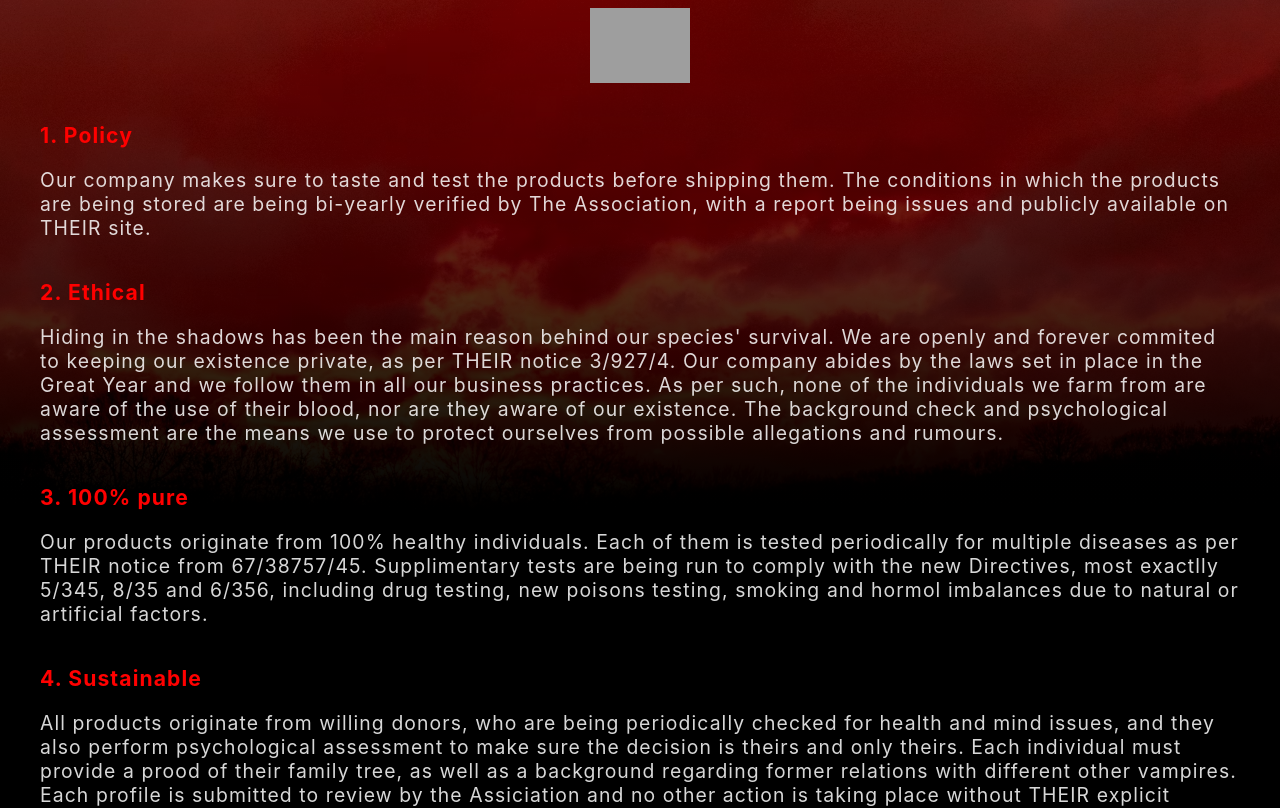
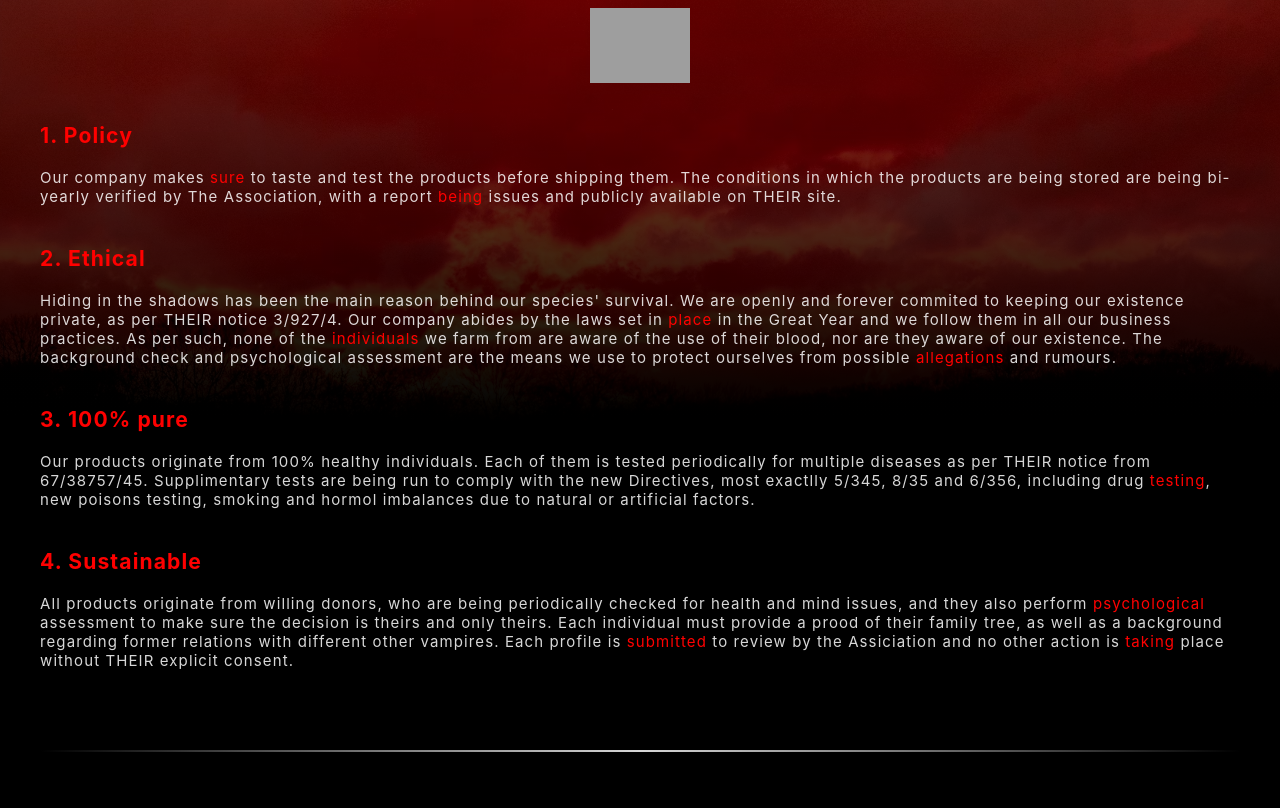
Before and after one commit to IoanaGeorgia/vampire_shop, a React (Create React App) app: page /vampire_shop/mission in a window 1280 px wide. Shown: the part 460-1268 px from the top of the page. Built offline with nearby package versions, Linux system fonts and the light colour scheme; grey boxes are pictures that could not be loaded.

Commit message:
alert added to cellar, bug with hash routing not working fixed

```diff
--- a/src/App.js
+++ b/src/App.js
@@ -6,7 +6,7 @@ import Cellar from './pages/Cellar';
 import Footer from './pages/Footer';
 import Mission from './pages/Mission';
 import Collection from './pages/Collection';
-import ScrollToTop from './pages/ScroolToTop';
+import ScrollToTop from './pages/ScrollToTop';
 
 
 function App() {
--- a/src/index.css
+++ b/src/index.css
@@ -589,7 +589,8 @@ footer p {
   font-size: var(--default-small-size);
 }
 
-.bloodAdvice li span {
+.bloodAdvice li span,
+.missionPage .wrapper span {
   color: var(--primary-text);
   font-size: inherit;
 }
@@ -812,6 +813,11 @@ footer p {
   color: var(--primary-text);
 }
 
+
+.missionPage .wrapper  div{
+  font-size:var(--default-small-size);
+}
+
 .missionPage .disclaimer{
   max-width:var(--container-max-width);
   width:100%;
@@ -866,3 +872,27 @@ footer p {
   align-items: center;
   gap: var(--defaultPaddingBig);
 }
+
+
+.alertWrapper{
+  position: fixed;
+  right:20px;
+  bottom:20px;
+  max-width:400px;
+  width:100%;
+  padding:var(--defaultPadding);
+  border-radius:10px;
+  background-color: var(--primary-bg);
+  border:1px solid #ff0000;
+  display: flex;
+  align-items:center;
+}
+
+.alertWrapper img{
+  max-width:40px;
+  width:100%;
+}
+
+.alertWrapper p{
+  font-size:var(--default-small-size);
+}
--- /dev/null
+++ b/src/pages/Alert.js
@@ -0,0 +1,12 @@
+const Alert = ({type, year}) => {
+  return (
+  <div className="alertWrapper">
+      <img src="https://media1.giphy.com/media/v1.Y2lkPTc5MGI3NjExcXd3OXEydGI4bGJieWtkang3MGZmeDEya2FubXBsMHJyMndiZzlpaSZlcD12MV9pbnRlcm5hbF9naWZfYnlfaWQmY3Q9cw/lIC8sATLdur9pvyR8k/giphy.gif"
+        alt="flying white bat gif" width="70px" height="70px"></img>
+
+        <p>{type}, {year} successfully added to cart!</p>
+  </div>
+  )
+};
+
+export default Alert;
--- a/src/pages/Cellar.js
+++ b/src/pages/Cellar.js
@@ -1,6 +1,7 @@
 import testTubeImg from "../images/blod_test.png";
 import { cellarData } from "../cellarData";
 import { useState, useRef, useEffect } from "react";
+import Alert from "./Alert";
 
 const Cellar = () => {
   const [pageItems, setPageItems] = useState(8);
@@ -15,6 +16,9 @@ const Cellar = () => {
 
   const bloodDropdownRef = useRef(null);
   const yearDropdownRef = useRef(null);
+
+  const [showAlert, setShowAlert] = useState(false);
+  const [alertInfo, setAlertInfo] = useState({"type":"", "year":""})
 
   useEffect(() => {
     const handleClickOutside = (event) => {
@@ -86,16 +90,22 @@ const Cellar = () => {
       if (bloodType) {
         selectedYearItems = cellarData.filter(
           (item) => item.year === selectedYear && item.bloodType === bloodType
-        );
+        )
       } else {
         selectedYearItems = cellarData.filter((item) => item.year === selectedYear);
       }
       setAllData(selectedYearItems);
-      setItemsOnPage(selectedYearItems.slice(0, pageItems));
+      setItemsOnPage(selectedYearItems.slice(0, pageItems))
     } else {
-      resetFilters();
+      resetFilters()
     }
   };
+
+  const addItemToCart = (type, year) => {
+
+    setAlertInfo(type, year)
+    setShowAlert(true)
+  }
 
   return (
     <div className="cellarWrapper">
@@ -169,7 +179,7 @@ const Cellar = () => {
                   <span>{item.bloodType}</span>, {item.year}
                 </div>
               </div>
-              <button>Add to cart</button>
+              <button onClick={()=>addItemToCart(item.bloodType, item.year)}>Add to cart</button>
             </div>
           ))
         ) : (
@@ -182,6 +192,8 @@ const Cellar = () => {
           </button>
         )}
       </div>
+
+     {showAlert &&  <Alert type={alertInfo.type} year={alertInfo.year} onClick="" />}
     </div>
   );
 };
--- a/src/pages/Collection.js
+++ b/src/pages/Collection.js
@@ -10,7 +10,7 @@ const Collection = () => {
       <p className="description">
         We offer the possibility of access to our reserved collections to our
         most faithful users. The acquisition of such a limited and rare blood
-        can be discussed only by phone, followed by a meetin face to face as per
+        can be discussed only by phone, followed by a meeting face to face as per
         THEIR directive 43/45/5.
       </p>
 
--- a/src/pages/Mission.js
+++ b/src/pages/Mission.js
@@ -21,9 +21,9 @@ const Mission = () => {
       <div className="wrapper">
         <div>
           <p>1. Policy</p>
-          <div>Our company makes sure to taste and test the products before shipping them.
+          <div>Our company makes <span>sure</span> to taste and test the products before shipping them.
             The conditions in which the products are being stored are being bi-yearly verified by
-            The Association, with a report being issues and publicly available on THEIR site.
+            The Association, with a report <span>being</span> issues and publicly available on THEIR site.
           </div>
         </div>
 
@@ -33,10 +33,10 @@ const Mission = () => {
           <div>
             Hiding in the shadows has been the main reason behind our species' survival. We are openly and forever
             commited to keeping our existence private, as per THEIR notice 3/927/4. Our company abides by the laws
-            set in place in the Great Year and we follow them in all our business practices.
-            As per such, none of the individuals we farm from are aware of the use of their blood,
+            set in <span>place</span> in the Great Year and we follow them in all our business practices.
+            As per such, none of the <span>individuals</span> we farm from are aware of the use of their blood,
             nor are they aware of our existence. The background check and psychological assessment
-            are the means we use to protect ourselves from possible allegations and rumours.
+            are the means we use to protect ourselves from possible <span>allegations</span> and rumours.
           </div>
         </div>
 
@@ -48,7 +48,7 @@ const Mission = () => {
           <div>
               Our products originate from 100% healthy individuals. Each of them is tested periodically for
               multiple diseases as per THEIR notice from 67/38757/45. Supplimentary tests are being run to comply with the
-              new Directives, most exactlly 5/345, 8/35 and 6/356, including drug testing, new poisons testing,
+              new Directives, most exactlly 5/345, 8/35 and 6/356, including drug <span>testing</span>, new poisons testing,
               smoking and hormol imbalances due to natural or artificial factors.
           </div>
         </div>
@@ -57,10 +57,10 @@ const Mission = () => {
           <p>4. Sustainable</p>
           <div>
             All products originate from willing donors, who are being periodically checked for health and mind issues,
-            and they also perform psychological assessment to make sure the decision is theirs and only theirs.
+            and they also perform <span>psychological</span> assessment to make sure the decision is theirs and only theirs.
             Each individual must provide a prood of their family tree, as well as a background regarding former relations
-            with different other vampires. Each profile is submitted to review by the Assiciation and no other
-            action is taking place without THEIR explicit consent.
+            with different other vampires. Each profile is <span>submitted</span> to review by the Assiciation and no other
+            action is <span>taking</span> place without THEIR explicit consent.
           </div>
         </div>
 
--- /dev/null
+++ b/src/pages/ScrollToTop.js
@@ -0,0 +1,36 @@
+import { useEffect } from "react";
+import { useLocation } from "react-router-dom";
+
+const ScrollToTop = () => {
+  const { pathname, hash } = useLocation();
+
+  useEffect(() => {
+    if (!hash) {
+      window.scrollTo(0, 0);
+      return;
+    }
+
+    const targetId = hash.replace("#", "");
+
+    const scrollToTarget = () => {
+      const element = document.getElementById(targetId);
+      if (element) {
+        element.scrollIntoView({ behavior: "smooth" });
+        return true;
+      }
+      return false;
+    };
+
+    if (!scrollToTarget()) {
+      const timeoutId = setTimeout(() => {
+        scrollToTarget();
+      }, 100);
+
+      return () => clearTimeout(timeoutId);
+    }
+  }, [pathname, hash]);
+
+  return null;
+};
+
+export default ScrollToTop;
--- a/src/pages/ScroolToTop.js
+++ /dev/null
@@ -1,14 +0,0 @@
-import { useEffect } from "react";
-import { useLocation } from "react-router-dom";
-
-const ScrollToTop = () => {
-  const { pathname } = useLocation();
-
-  useEffect(() => {
-    window.scrollTo(0, 0);
-  }, [pathname]);
-
-  return null;
-};
-
-export default ScrollToTop;
```
